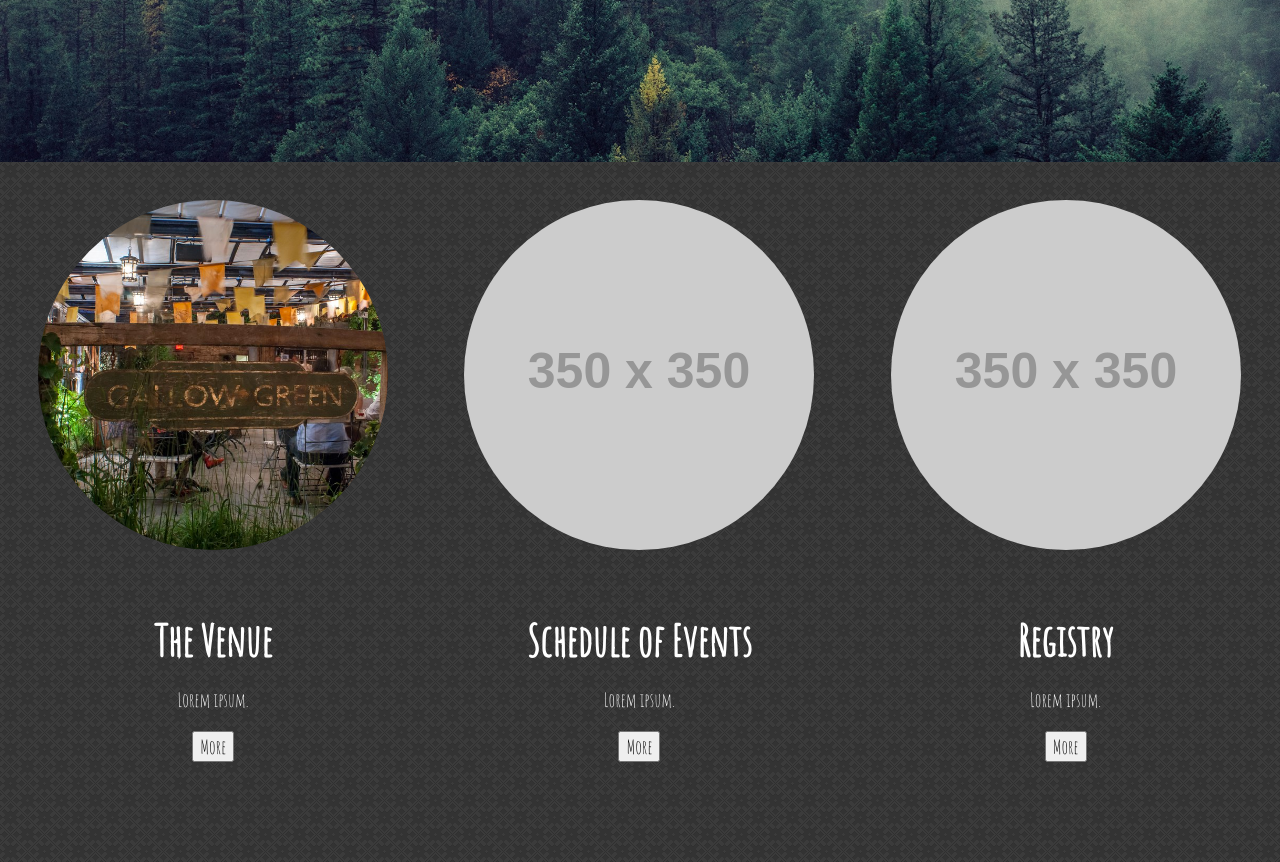
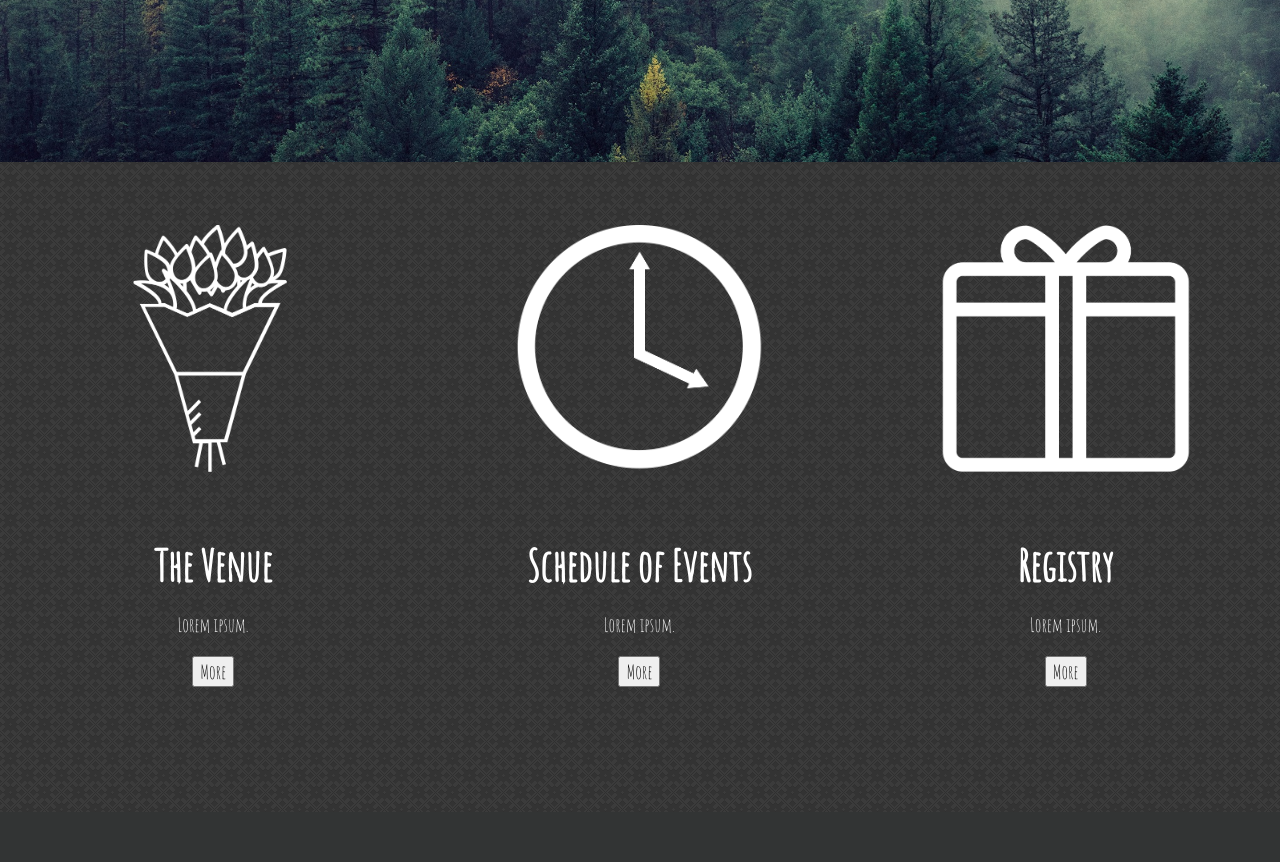
Before and after one commit to shaneboyar/wedding-site, a PHP site: page /index.html in a window 1280 px wide. Shown: the part 438-1300 px from the top of the page. After the commit the page ends 1125 px from the top, so only its background shows below. Run offline with PHP 8.4, Linux system fonts and the light colour scheme; grey boxes labelled with a size stand in for pictures from a placeholder-image service; some libraries are stand-ins or nearby versions; some web fonts are replaced.

Commit message:
Change Lander Icons

```diff
--- a/index.html
+++ b/index.html
@@ -3,6 +3,7 @@
 	<head>
 		<title>Shane &amp; Stephanie</title>
 		<link href="https://fonts.googleapis.com/css?family=Amatic+SC|Calligraffitti|Dancing+Script|Tangerine" rel="stylesheet">
+		<script src="https://use.fontawesome.com/1fb67e6c9b.js"></script>
 		<link rel="stylesheet" type="text/css" href="styles/normalize.css">
 		<link rel="stylesheet" type="text/css" href="styles/main.css">
 	</head>
@@ -13,19 +14,19 @@
 		</section>
 		<section class="info container clearfix">
 			<div class="info-item column third">
-				<div class="info-image"><img src="assets/images/gallow-green.jpg"></div>
+				<div class="info-image"><img src="assets/images/flowers.png"></div>
 				<h4 class="info-title">The Venue</h4>
 				<p class="text">Lorem ipsum.</p>
 				<button class="info-button">More</button>
 			</div>
 			<div class="info-item column third">
-				<div class="info-image"><img src="http://placehold.it/350x350"></div>
+				<div class="info-image"><img src="assets/images/clock.png"></div>
 				<h4 class="info-title">Schedule of Events</h4>
 				<p class="text">Lorem ipsum.</p>
 				<button class="info-button">More</button>
 			</div>
 			<div class="info-item column third">
-				<div class="info-image"><img src="http://placehold.it/350x350"></div>
+				<div class="info-image"><img src="assets/images/gift.png"></div>
 				<h4 class="info-title">Registry</h4>
 				<p class="text">Lorem ipsum.</p>
 				<button class="info-button">More</button>
--- a/styles/main.css
+++ b/styles/main.css
@@ -69,7 +69,8 @@ nav {
 	background-image: url(../assets/images/dark_embroidery.png);
 	background-repeat: repeat;
 	background-position: center center;
-	min-height: 700px;
+	min-height: 650px;
+	padding-top: 25px;
 }
 
 .info-item {
@@ -79,9 +80,8 @@ nav {
 }
 
 .info-item .info-image img {
-	max-height: 350px;
-	max-width: 350px;
-	border-radius: 50%;
+	width: 250px;
+	height: 250px;
 }
 
 .info-item .info-title {
```
Also changed, not shown: assets/images/clock.png (added), assets/images/flowers.png (added), assets/images/gift.png (added).
